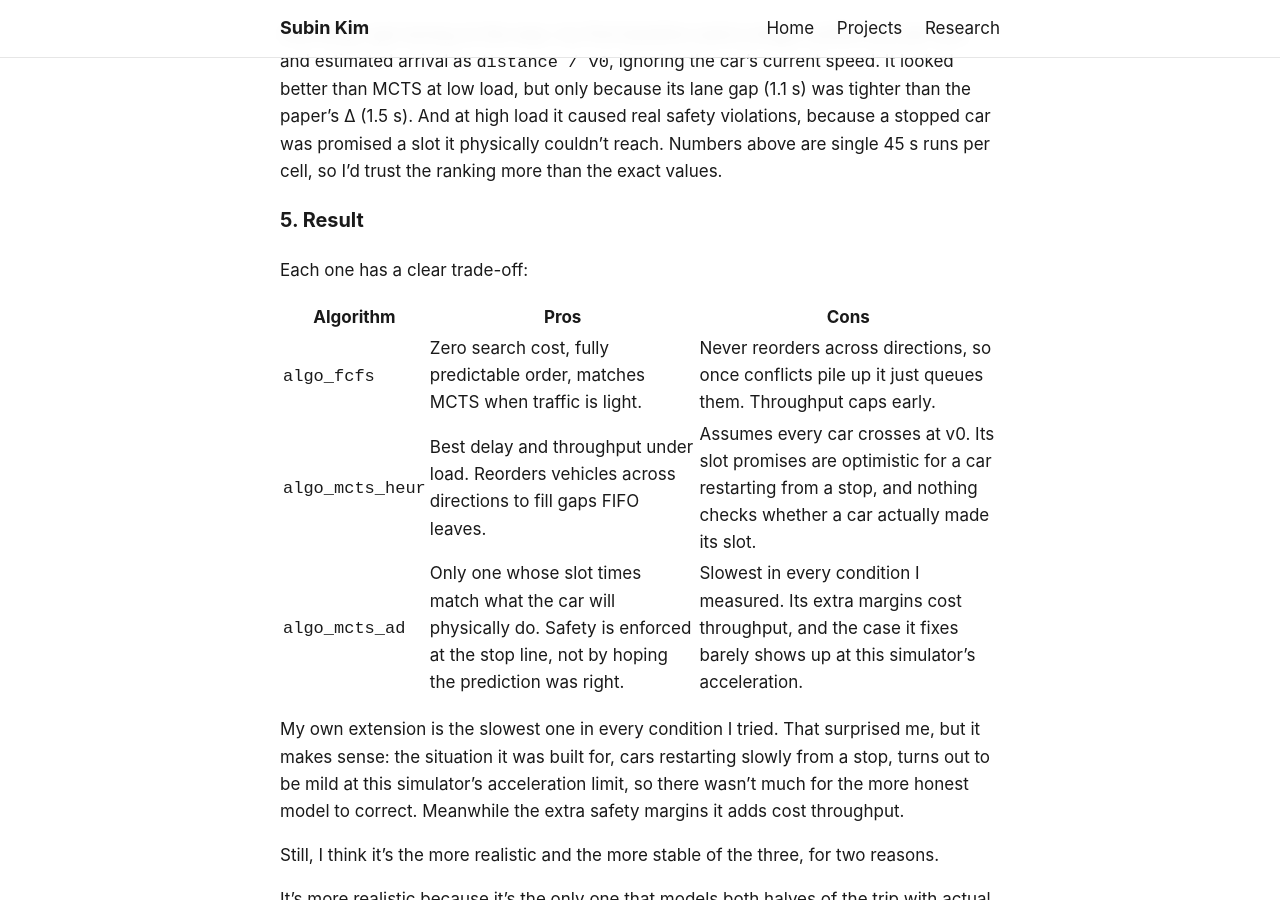
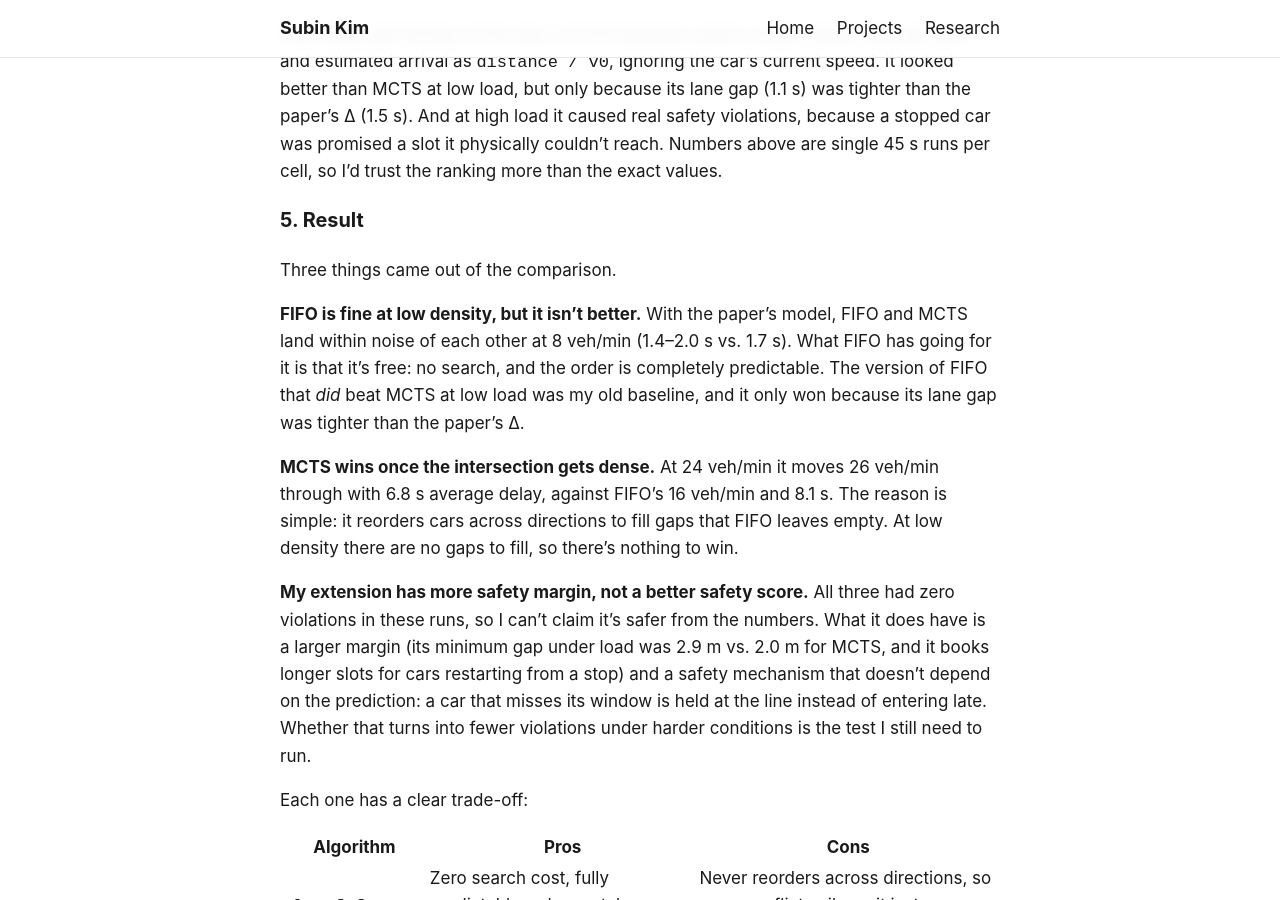
Before and after one commit to sbkim-208/website, a Jekyll site: the page built from _projects/2026-intersection-scheduling-fcfs-vs-treesearch.md, in a window 1280 px wide and 900 px high, scrolled down 2391 px. Built offline with Jekyll 4.4.1, drawn with Linux system fonts in a browser that asks for light colours.

Commit message:
Update 2026-intersection-scheduling-fcfs-vs-treesearch.md

```diff
--- a/_projects/2026-intersection-scheduling-fcfs-vs-treesearch.md
+++ b/_projects/2026-intersection-scheduling-fcfs-vs-treesearch.md
@@ -50,6 +50,14 @@ One thing I got wrong on the way: my first baseline used a single conflict box p
 
 ### 5. Result
 
+Three things came out of the comparison.
+
+**FIFO is fine at low density, but it isn't better.** With the paper's model, FIFO and MCTS land within noise of each other at 8 veh/min (1.4–2.0 s vs. 1.7 s). What FIFO has going for it is that it's free: no search, and the order is completely predictable. The version of FIFO that *did* beat MCTS at low load was my old baseline, and it only won because its lane gap was tighter than the paper's Δ.
+
+**MCTS wins once the intersection gets dense.** At 24 veh/min it moves 26 veh/min through with 6.8 s average delay, against FIFO's 16 veh/min and 8.1 s. The reason is simple: it reorders cars across directions to fill gaps that FIFO leaves empty. At low density there are no gaps to fill, so there's nothing to win.
+
+**My extension has more safety margin, not a better safety score.** All three had zero violations in these runs, so I can't claim it's safer from the numbers. What it does have is a larger margin (its minimum gap under load was 2.9 m vs. 2.0 m for MCTS, and it books longer slots for cars restarting from a stop) and a safety mechanism that doesn't depend on the prediction: a car that misses its window is held at the line instead of entering late. Whether that turns into fewer violations under harder conditions is the test I still need to run.
+
 Each one has a clear trade-off:
 
 | Algorithm        | Pros                                                                                                   | Cons                                                                                                           |
```
